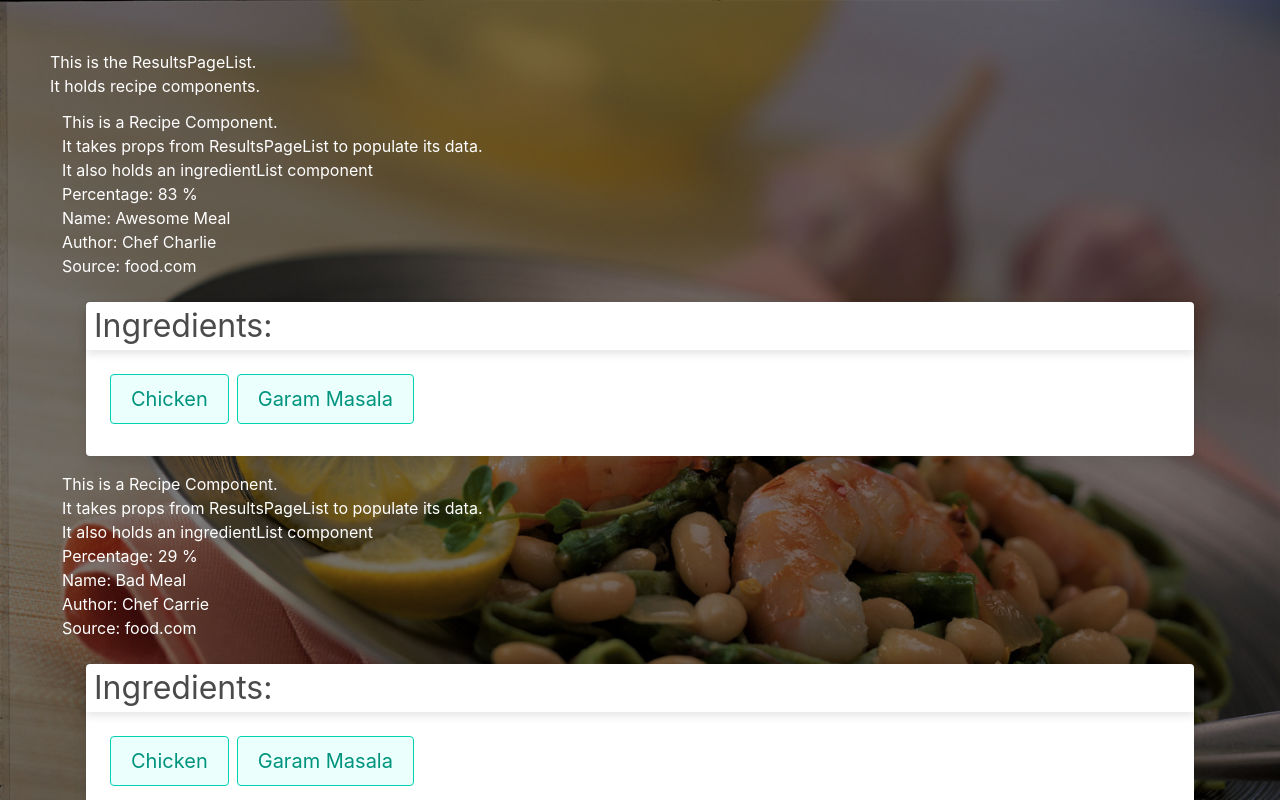
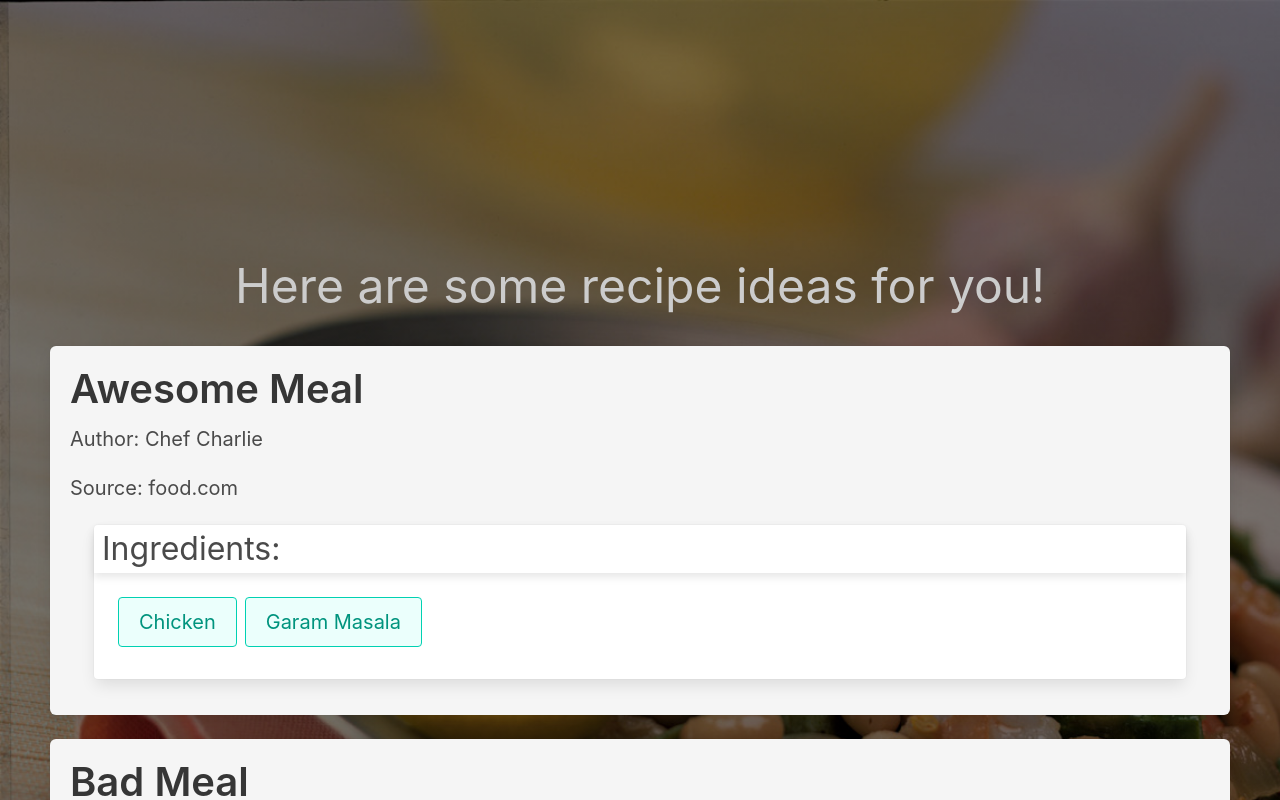
Before and after one commit to arwalton/recipe-app, a React (Create React App) app in the folder front_end/: page /results in a window 1280 px wide. Shown: the top 800 px of the page. Built offline with nearby package versions, Linux system fonts and the light colour scheme.

Commit message:
Add improved styling to results page

```diff
--- a/front_end/src/components/FilterableIngredientsList.js
+++ b/front_end/src/components/FilterableIngredientsList.js
@@ -93,14 +93,14 @@ class FilterableIngredientsList extends React.Component{
         //This is where the first call to the server will be
 
         const axios = require('axios');
-        const url = "http://localhost:5006/ingredients/JSON";
+        const url = "http://localhost:5006/ingredients/all/JSON";
         axios.get(url, {
           headers: {
             "Content-Type": "application/json",
           },
         })
           .then(res => {
-          recipeStore.setIngredients(res.data.Ingredients);
+          recipeStore.setIngredients(res.data.ingredients);
         })
 
         //Filter text
--- a/front_end/src/components/Recipe.js
+++ b/front_end/src/components/Recipe.js
@@ -19,15 +19,13 @@ class Recipe extends React.Component{
     render(){
         return(
             <div
-            className={`has-text-white
-                        m-3`}>
-                <h2>This is a Recipe Component.</h2>
-                <h2>It takes props from ResultsPageList to populate its data.</h2>
-                <h2>It also holds an ingredientList component</h2>
-                <p>Percentage: {this.props.recipe.percentage} %</p>
-                <h2>Name: {this.props.recipe.name}</h2>
-                <h2>Author: {this.props.recipe.author}</h2>
-                <h2>Source: {this.props.recipe.source}</h2>
+            className={`
+                        box
+                        has-background-white-ter`}>
+                {/* <p>Percentage: {this.props.recipe.percentage} %</p> */}
+                <h2 className={"title is-2 pb-3"}>{this.props.recipe.name}</h2>
+                <h2 className={"subtitle"}>Author: {this.props.recipe.author}</h2>
+                <h2 className={"subtitle"}>Source: {this.props.recipe.source}</h2>
                 <IngredientList
                     group={"Ingredients:"}
                     ingredients={this.props.recipe.ingredients}
--- a/front_end/src/components/ResultsPageList.js
+++ b/front_end/src/components/ResultsPageList.js
@@ -90,8 +90,7 @@ class ResultsPageList extends React.Component{
       }
         return(
             <div className={"results-page-list has-text-white"}>
-                <h1>This is the ResultsPageList.</h1>
-                <h1>It holds recipe components.</h1>
+                <h1 className={'main-text recipe-header pb-5'}>Here are some recipe ideas for you!</h1>
 
                 {RECIPES}
 
--- a/front_end/src/styles/style.css
+++ b/front_end/src/styles/style.css
@@ -41,6 +41,10 @@ body {
     color: hsla(0, 0%, 80%, 1);
 }
 
+.recipe-header {
+  padding-top: 200px;
+}
+
 .search-bar {
     margin-right: 24px;
     margin-left: 24px;
```
